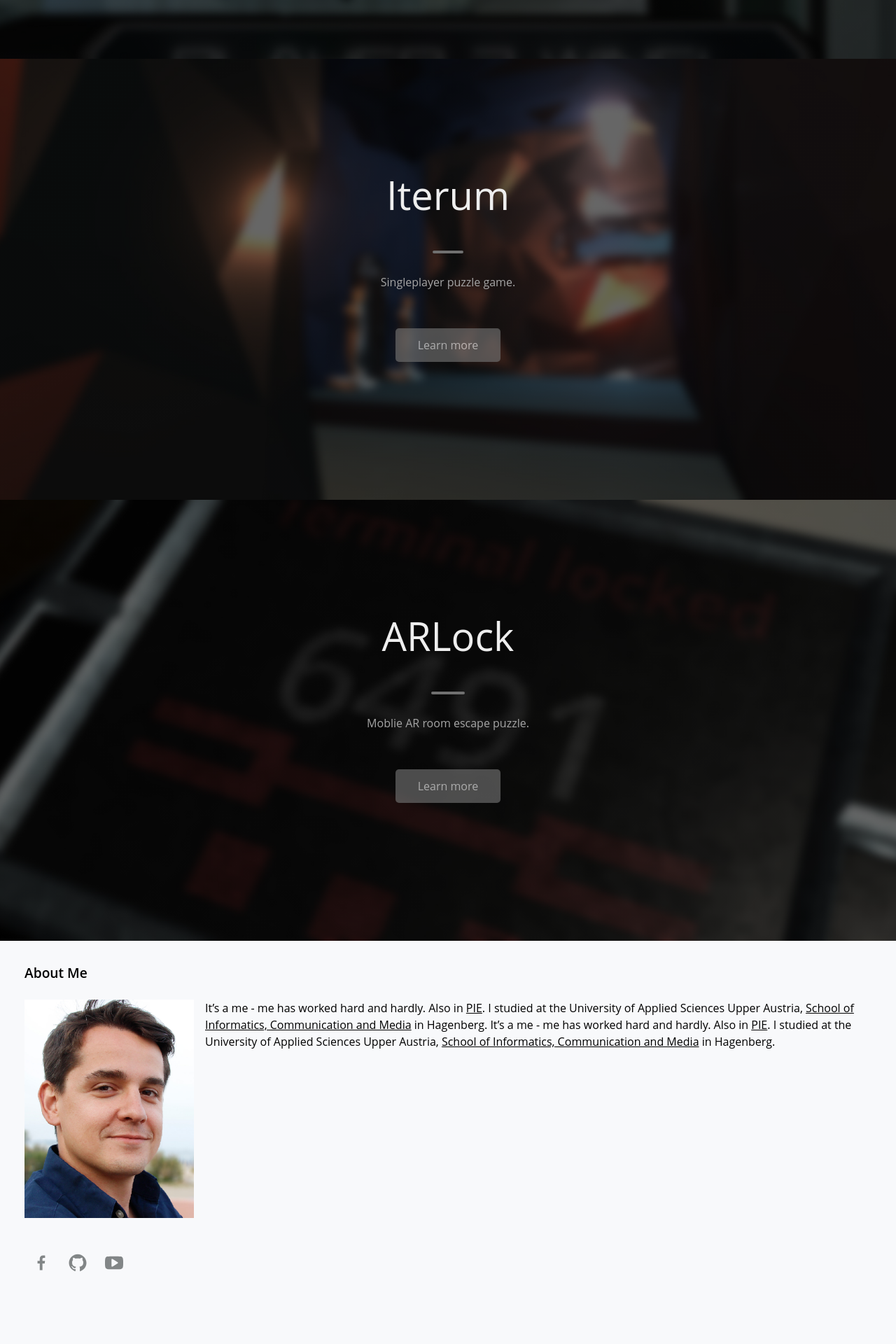
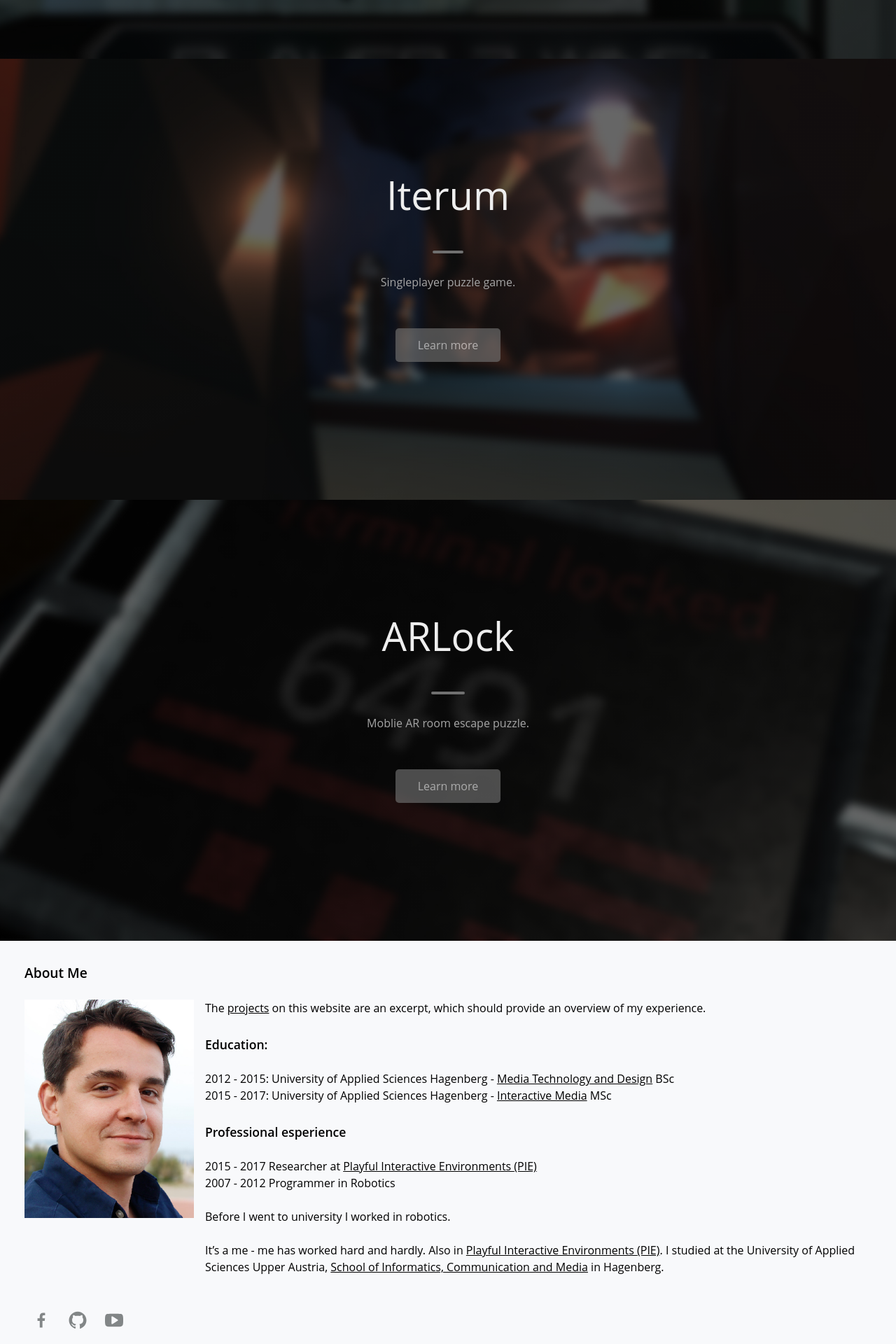
Before and after one commit to danielrammer/danielrammer.github.io, a Jekyll site: the page built from index.html, in a window 1280 px wide. Shown: the part 1857-3777 px from the top of the page at 70% size. Built offline with Jekyll 4.4.1, drawn with Linux system fonts in a browser that asks for light colours; a script that is not in the unit is left out; before the commit the page ends 3695 px from its top, so only the background shows below that.

Commit message:
about me WIP

```diff
--- /dev/null
+++ b/_aboutme.md
@@ -0,0 +1,21 @@
+
+The [projects]({{ site.baseurl }}/projects/) on this website are an excerpt, which should provide an overview of my experience.
+
+### Education:
+* 2012 - 2015: University of Applied Sciences Hagenberg - [Media Technology and Design](https://www.fh-ooe.at/en/hagenberg-campus/studiengaenge/bachelor/media-technology-and-design/) BSc
+* 2015 - 2017: University of Applied Sciences Hagenberg - [Interactive Media](https://www.fh-ooe.at/en/hagenberg-campus/studiengaenge/master/interactive-media/) MSc
+
+### Professional esperience
+* 2015 - 2017 Researcher at [Playful Interactive Environments (PIE)](https://pie.fh-hagenberg.at/)
+* 2007 - 2012 Programmer in Robotics
+
+{% comment %}
+### Hobbies
+* Trevelling
+* Hiking
+* Games (both, developing and playing them)
+{% endcomment %}
+Before I went to university I worked in robotics.
+
+
+It's a me - me has worked hard and hardly. Also in [Playful Interactive Environments (PIE)](https://pie.fh-hagenberg.at/). I studied at the University of Applied Sciences Upper Austria, [School of Informatics, Communication and Media](https://www.fh-ooe.at/en/hagenberg-campus/) in Hagenberg.
--- a/_aboutpielab.md
+++ /dev/null
@@ -1,5 +0,0 @@
-
-## About Me
-![Portrait of Daniel Rammer](assets/portrait.jpg){:class="portrait"}
-It's a me - me has worked hard and hardly. Also in [PIE](https://pie.fh-hagenberg.at/). I studied at the University of Applied Sciences Upper Austria, [School of Informatics, Communication and Media](https://www.fh-ooe.at/en/hagenberg-campus/) in Hagenberg.
-It's a me - me has worked hard and hardly. Also in [PIE](https://pie.fh-hagenberg.at/). I studied at the University of Applied Sciences Upper Austria, [School of Informatics, Communication and Media](https://www.fh-ooe.at/en/hagenberg-campus/) in Hagenberg.
--- a/_config.yml
+++ b/_config.yml
@@ -9,7 +9,7 @@
 title: Daniel Rammer
 email: dnl.rammer@gmail.com
 description: Generalistic game developer from Austria
-#baseurl: "/github.com/redovic" # the subpath of your site, e.g. /blog
+baseurl: "/github.com/redovic" # the subpath of your site, e.g. /blog
 #url: "https://github.com/redovic" # the base hostname & protocol for your site
 url: "https://redovic.github.io" # the base hostname & protocol for your site
 facebook: daniel.rammer
--- a/_portrait.md
+++ b/_portrait.md
@@ -0,0 +1,3 @@
+
+## About Me
+![Portrait of Daniel Rammer](assets/portrait.jpg){:class="portrait"}
--- /dev/null
+++ b/_sass/components/_aboutme.scss
@@ -0,0 +1,5 @@
+.aboutme{
+	display: block;
+  	margin-right: 1em;
+  	overflow: auto;
+}
--- a/_sass/components/_portrait.scss
+++ b/_sass/components/_portrait.scss
@@ -5,5 +5,5 @@
   	margin-right: 1em;
 	max-width: 20%;
 	min-width: 160px;
-	min-height: 200px;
+	min-height: 220px;
 }
--- a/_sass/main.scss
+++ b/_sass/main.scss
@@ -16,3 +16,4 @@
 @import "components/icons";
 @import "components/footer";
 @import "components/portrait";
+@import "components/aboutme.scss";
--- a/index.html
+++ b/index.html
@@ -21,16 +21,16 @@ layout: default
 </div>
 
 <div class="page-wrapper">
-  {% comment %}
-  {% capture portrait %}
-  {% include_relative _portrait.md %}
-  {% endcapture %}
-  {{portrait | markdownify }}
-  {% endcomment %}
-  {% capture aboutpielab %}
-  {% include_relative _aboutpielab.md %}
-  {% endcapture %}
-  {{aboutpielab | markdownify }}
+    {% capture portrait %}
+    {% include_relative _portrait.md %}
+    {% endcapture %}
+    {{portrait | markdownify }}
+  <div class="aboutme">
+    {% capture aboutme %}
+    {% include_relative _aboutme.md %}
+    {% endcapture %}
+    {{aboutme | markdownify }}
+  </div>
 </div>
 
 <script src="https://npmcdn.com/flickity@1.1/dist/flickity.pkgd.min.js"></script>
```
Also changed, not shown: _pages/contact.html (+12 -8 lines), css/main.css.
